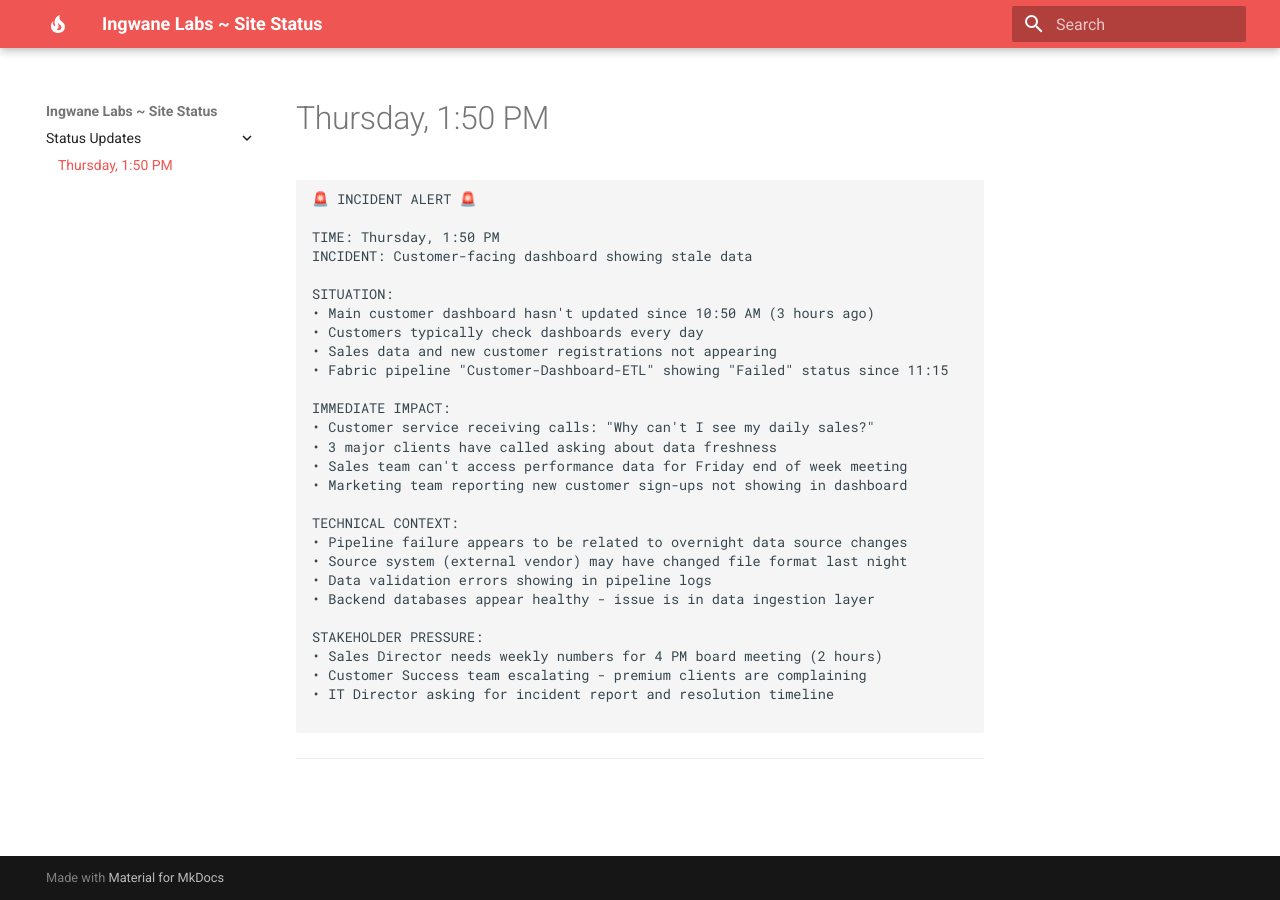
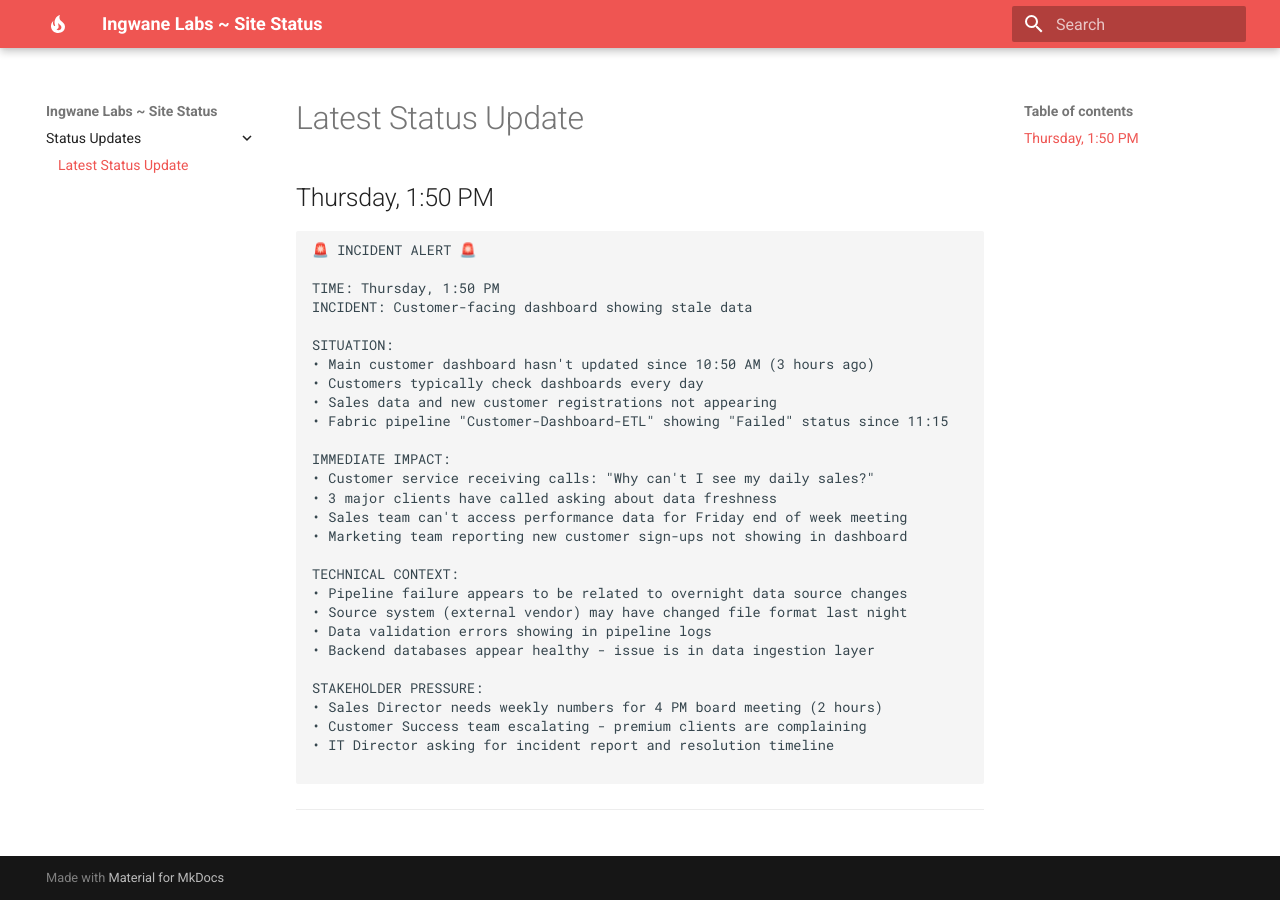
Before and after one commit to ingwanelabs/status, an MkDocs documentation site: the page built from docs/index.md, in a window 1280 px wide. Built offline with MkDocs 1.6.1 and Material for MkDocs 9.7.7, drawn with Linux system fonts in a browser that asks for light colours.

Commit message:
Update index.md

````diff
--- a/docs/index.md
+++ b/docs/index.md
@@ -1,4 +1,6 @@
-# Thursday, 1:50 PM
+# Latest Status Update
+
+## Thursday, 1:50 PM
 
 ```
 🚨 INCIDENT ALERT 🚨
````
